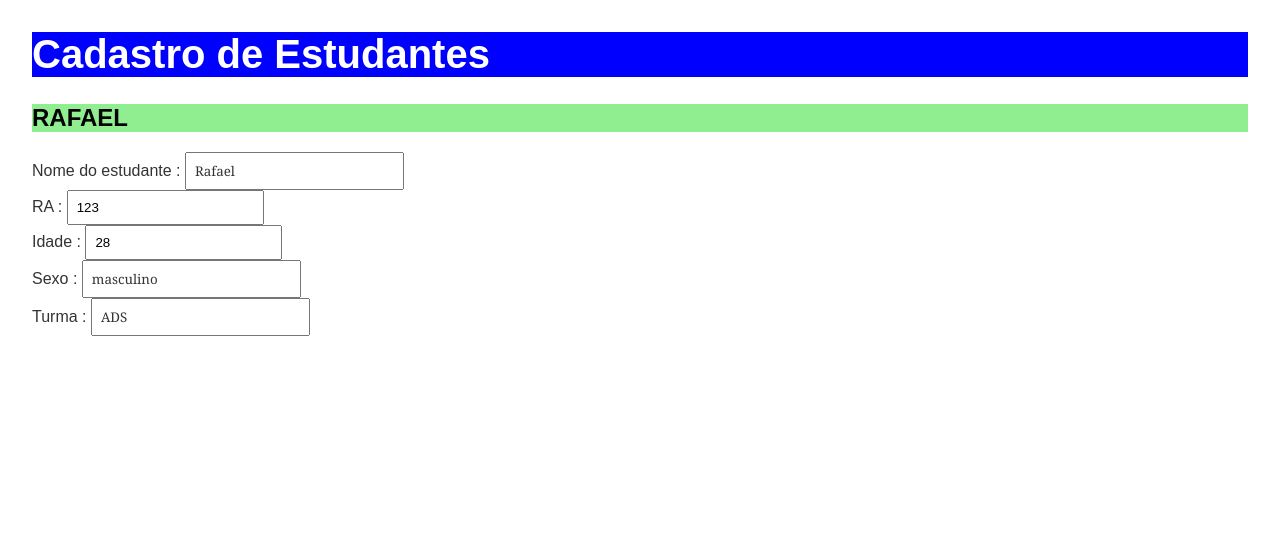
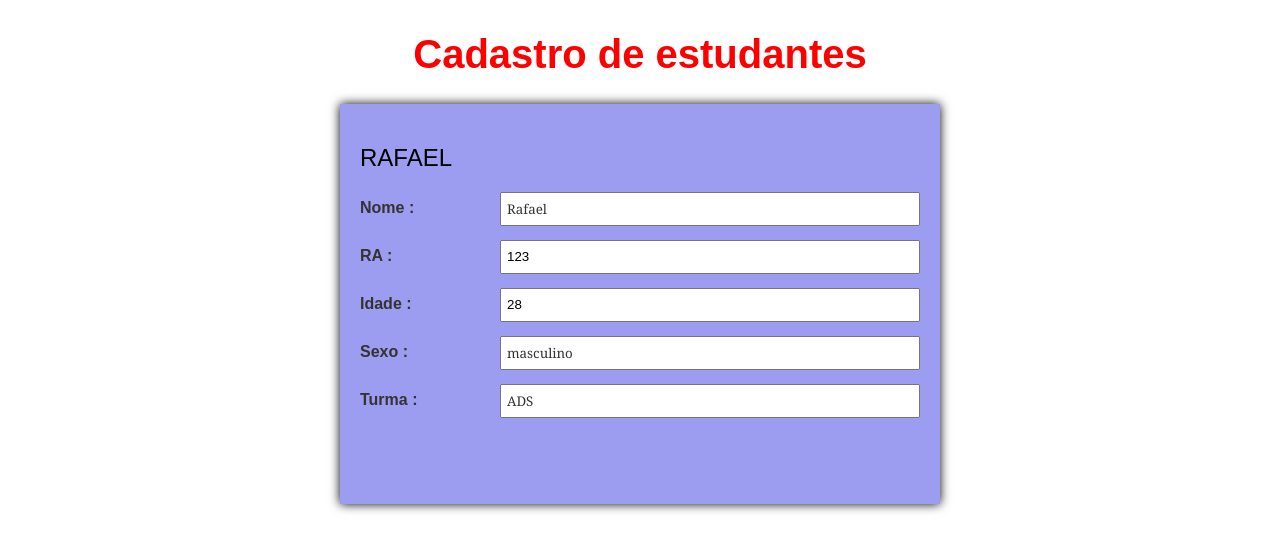
Before and after one commit to RafaelDi/CadastroEstudantesANgular, an Angular app: page / in a window 1280 px wide. Shown: the top 550 px of the page. Built offline with nearby package versions, Linux system fonts and the light colour scheme.

Commit message:
alteração de css

```diff
--- a/src/app/app.component.html
+++ b/src/app/app.component.html
@@ -1,3 +1 @@
-<h1>{{title}}</h1>
-
 <app-cadastro></app-cadastro>
--- a/src/app/cadastro/cadastro.component.css
+++ b/src/app/cadastro/cadastro.component.css
@@ -1,8 +1,62 @@
-input {
-    padding: .5rem;
+h2{
+    color:black;
+}
+h1{
+    text-align: center;
+    background-color: white;
+    color:red;
+}
+.container {
+    position: absolute;
+    right: 0px;
+    left: 0px;
+    width: 600px;
+    height: 400px;
+    margin: auto;
+    box-shadow: 0px 0px 10px black;
+    padding: 20px;
+    box-sizing: border-box;
+    background-color: rgb(156, 157, 240);
 }
 
-h2{
-    background-color:lightgreen;
-    color:black;
+body {
+    position: fixed;
+    top: 0px;
+    right: 0px;
+    bottom: 0px;
+    left: 0px;
+    margin: 0px;
+    padding: 0px;
 }
+.row {
+  clear: both;
+}
+
+.column-3 {
+    width: 25%;
+}
+
+.column-9 {
+    width: 75%;
+}
+
+.label {
+    padding-top: 7px;
+    text-align: left;
+}
+
+.label:after {
+    padding-right: 2px;
+}
+
+.column {
+    float: left;
+    height: 41px;
+}
+
+.input input {
+    width: 100%;
+    height: 34px;
+    padding-left: 5px;
+    box-sizing: border-box;
+}
--- a/src/app/cadastro/cadastro.component.html
+++ b/src/app/cadastro/cadastro.component.html
@@ -1,22 +1,51 @@
+<h1>Cadastro de estudantes</h1>
 
-<h2><strong>{{alunodados.nome | uppercase}}</strong></h2>
-<div>
-  <label for="nome">Nome do estudante : </label>
+<div class="container">
+
+  <h2>{{alunodados.nome | uppercase}}</h2>
+
+  <div class="row">
+    <div class="column-3 column label">
+      <strong><label for="nome">Nome : </label></strong>
+    </div>
+    <div class="column-9 column input">
       <input type="text" id="nome" [(ngModel)]="alunodados.nome" placeholder="name">
     </div>
-<div>
-  <label for="RA">RA : </label>
+  </div>
+
+  <div class="row">
+    <div class="column-3 column label">
+      <strong><label for="RA">RA : </label></strong>
+    </div>
+    <div class="column-9 column input">
       <input type="number" id="RA" [(ngModel)]="alunodados.RA" placeholder="RA">
     </div>
-<div>
-  <label for="idade">Idade : </label>
+  </div>
+
+  <div class="row">
+    <div class="column-3 column label">
+      <strong><label for="idade">Idade : </label></strong>
+    </div>
+    <div class="column-9 column input">
       <input type="number" id="idade" [(ngModel)]="alunodados.idade" placeholder="idade">
     </div>
-<div>
-  <label for="sexo">Sexo : </label>
+  </div>
+
+  <div class="row">
+    <div class="column-3 column label">
+      <strong><label for="sexo">Sexo : </label></strong>
+    </div>
+    <div class="column-9 column input">
       <input type="text" id="sexo" [(ngModel)]="alunodados.sexo" placeholder="sexo">
     </div>
-<div>
-  <label for="turma">Turma : </label>
+  </div>
+
+  <div class="row">
+    <div class="column-3 column label">
+      <strong><label for="turma">Turma : </label></strong>
+    </div>
+    <div class="column-9 column input">
       <input type="text" id="turma" [(ngModel)]="alunodados.turma" placeholder="turma">
     </div>
+  </div>
+</div>
```
Also changed, not shown: src/app/mockestudantes.ts (deleted). Lines whose indentation alone changed are shown as unchanged.
